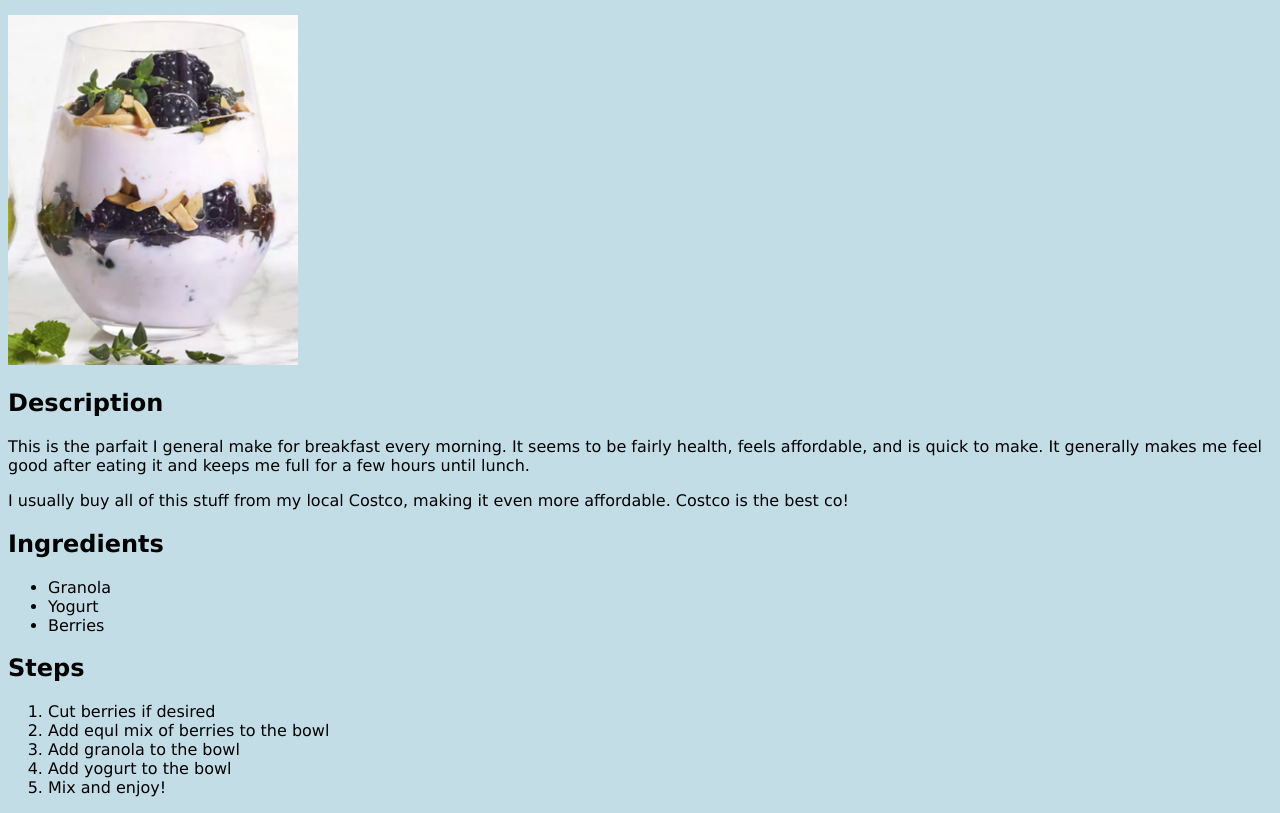
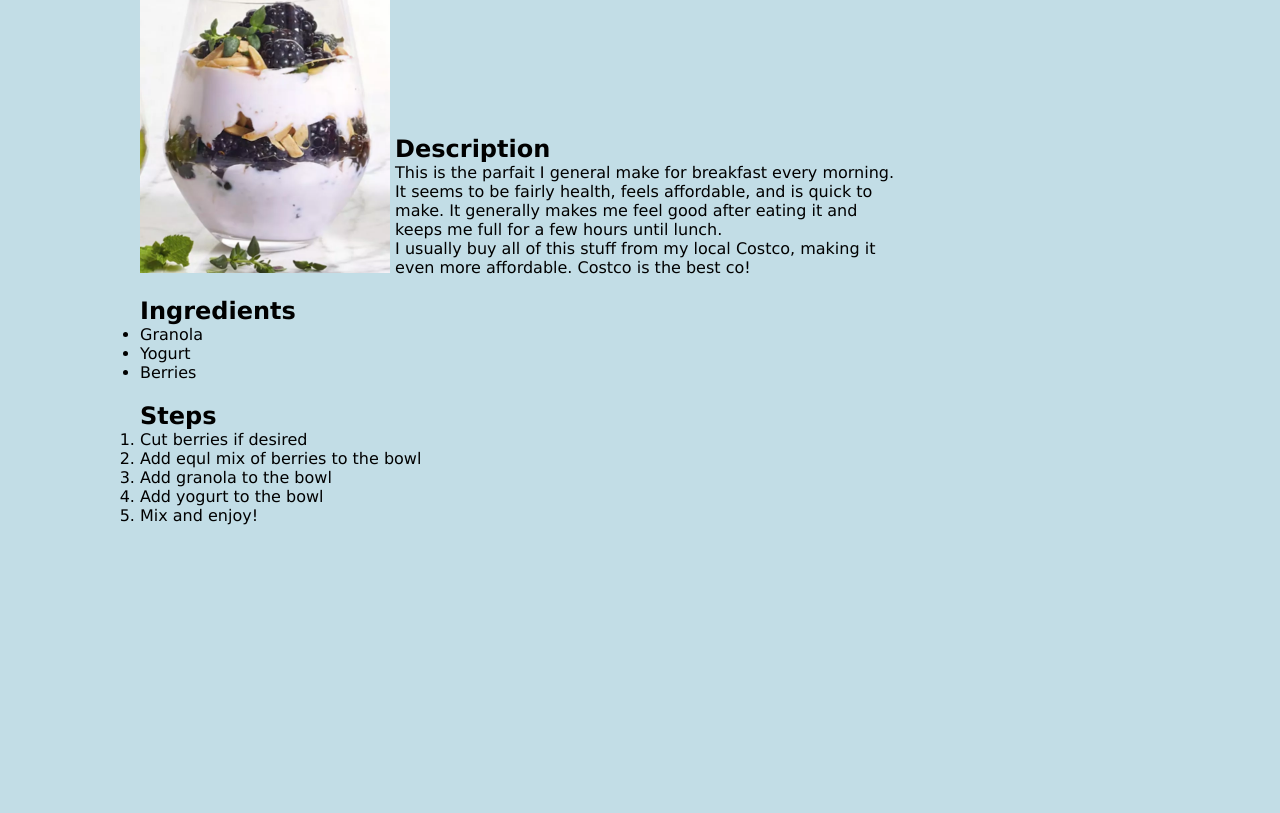
Before and after one commit to dhamrick/odin_recipes, a plain HTML site: page recipes/parfait.html in a window 1280 px wide. Shown: the part 66-879 px from the top of the page. After the commit the page ends 800 px from the top, so only its background shows below. Drawn offline with Linux system fonts and the light colour scheme.

Commit message:
Style recipes site

```diff
--- a/recipes/parfait.html
+++ b/recipes/parfait.html
@@ -5,9 +5,13 @@
         <meta charset="utf-8">
         <title>Odin Recipes</title>
     </head>
-    <body>
+    <body class="recipe">
         <h1>Parfait</h1>
-        <img class="recipe-image" src="./../images/parfait.webp" alt="Yummy picture of a parfait with berries, yogurt, and granola" width="250">
+        <div class="recipe-intro">
+            <div class="recipe-image">
+                <img src="./../images/parfait.webp" alt="Yummy picture of a parfait with berries, yogurt, and granola">
+            </div>
+            <div class="recipe-description">
                 <h2>Description</h2>
                 <p>
                     This is the parfait I general make for breakfast every morning. It seems to be fairly health, feels affordable, and is quick to make. It generally makes me feel good after eating it and keeps me full for a few hours until lunch.
@@ -15,12 +19,17 @@
                 <p>
                     I usually buy all of this stuff from my local Costco, making it even more affordable. Costco is the best co!
                 </p>
+            </div>
+        </div>
+        <div class="ingredients">
             <h2>Ingredients</h2>
             <ul>
                 <li>Granola</li>
                 <li>Yogurt</li>
                 <li>Berries</li>
             </ul>
+        </div>
+        <div class="steps">
             <h2>Steps</h2>
             <ol>
                 <li>Cut berries if desired</li>
@@ -29,5 +38,6 @@
                 <li>Add yogurt to the bowl</li>
                 <li>Mix and enjoy!</li>
             </ol>
+        </div>
     </body>
 </html>
--- a/styles/style.css
+++ b/styles/style.css
@@ -1,10 +1,61 @@
+*,
+*::before,
+*::after {
+    padding: 0;
+    margin: 0;
+}
+
 * {
     background-color: rgb(194, 221, 230);
     color:black;
     font-family: Verdana, Arial, sans-serif;
+    box-sizing: border-box;
+}
+
+div {
+    margin: 20 auto;
+}
+
+h1 {
+    width:300px;
+    margin: auto;
+}
+.ingredients,
+.steps
+{
+    margin: 20px auto;
+    width: 1000px;
+}
+
+.recipe-intro h2{
+    display: inline;
+
+}
+
+.homepage li {
+    margin: 10px auto;
+}
+
+.recipes {
+    margin: auto;
+    width: 100px;
+}
+
+.recipe-intro {
+    width: 1000px;
+    margin: auto;
 }
 
 .recipe-image {
-    height: 350px;
-    width: auto;
+    display: inline;
 }
+
+.recipe-image img{
+    width: 250px;
+}
+
+.recipe-description {
+    display: inline-block;
+    height: auto;
+    width: 500px;
+}
```
Also changed, not shown: index.html (+7 -7 lines), recipes/kale_salad.html (+12 -2 lines), recipes/rice_bowl.html (+12 -2 lines). Lines whose indentation alone changed are shown as unchanged.
